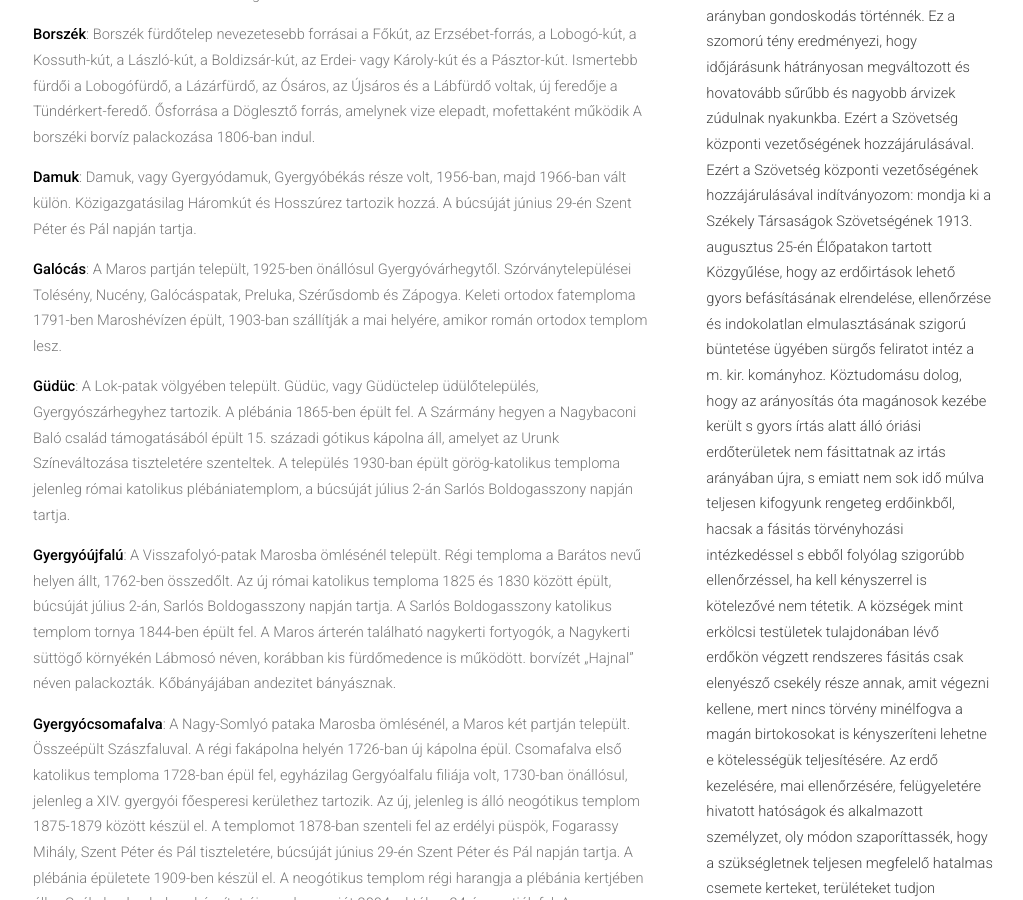
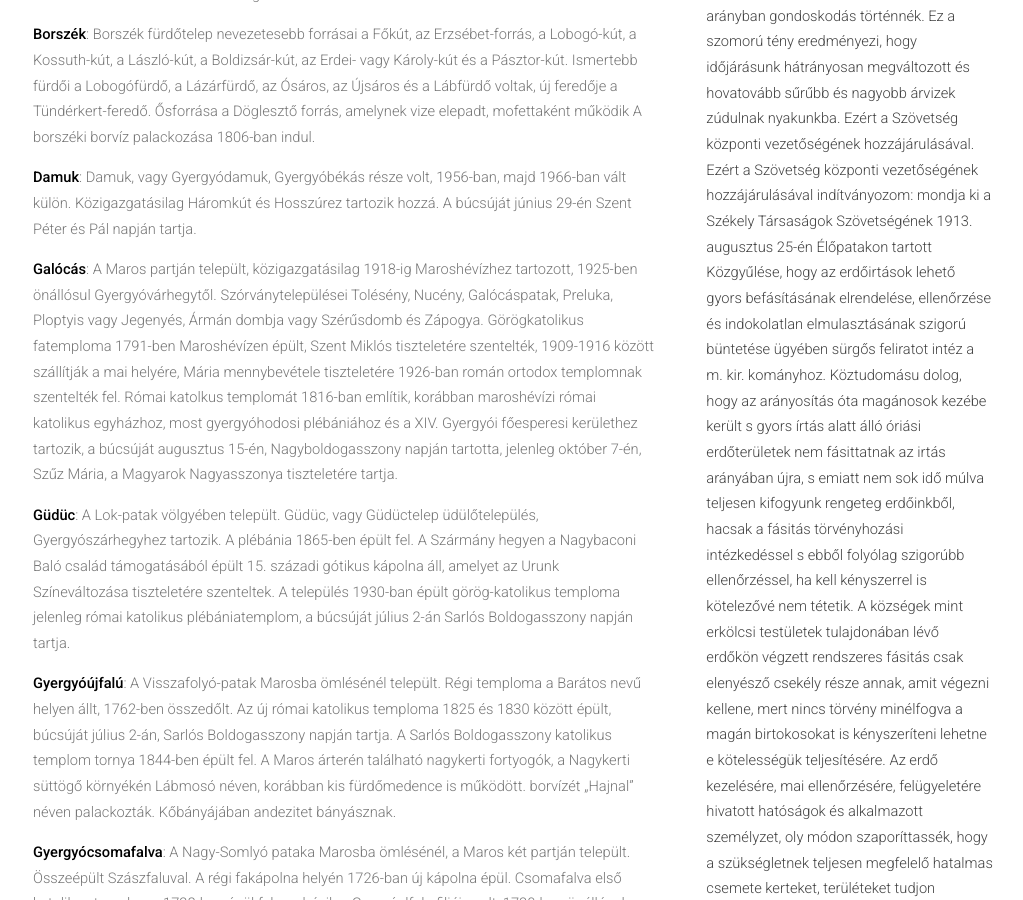
Before and after one commit to siculia/siculia.github.io, a Jekyll site: the page built from siculia-gyergyoszek.html, in a window 1280 px wide and 900 px high, scrolled down 1373 px. Shown: the whole window, without its empty margins (127-1150 px from the left). Built offline with Jekyll 4.4.1, drawn with Linux system fonts in a browser that asks for light colours; nearby versions of some CDN libraries; library files that are not in the unit come from our copies.

Commit message:
Galócás++

```diff
--- a/siculia-gyergyoszek.html
+++ b/siculia-gyergyoszek.html
@@ -33,7 +33,7 @@ layout: default
 						<p style="text-align: left;"><b>Bélbor</b>: Bélbor településtől keletre a Maroshévíz-Borszék megszünt kisvasút mellett fekszik a Huruba borvízforrás és a Madárdöglesztő.</p>
 						<p style="text-align: left;"><b>Borszék</b>: Borszék fürdőtelep nevezetesebb forrásai a Főkút, az Erzsébet-forrás, a Lobogó-kút, a Kossuth-kút, a László-kút, a Boldizsár-kút, az Erdei- vagy Károly-kút és a Pásztor-kút. Ismertebb fürdői a Lobogófürdő, a Lázárfürdő, az Ósáros, az Újsáros és a Lábfürdő voltak, új feredője a Tündérkert-feredő. Ősforrása a Döglesztő forrás, amelynek vize elepadt, mofettaként működik A borszéki borvíz palackozása 1806-ban indul.</p>
 						<p style="text-align: left;"><b>Damuk</b>: Damuk, vagy Gyergyódamuk, Gyergyóbékás része volt, 1956-ban, majd 1966-ban vált külön. Közigazgatásilag Háromkút és Hosszúrez tartozik hozzá. A búcsúját június 29-én Szent Péter és Pál napján tartja.
-						<p style="text-align: left;"><b>Galócás</b>: A Maros partján települt, 1925-ben önállósul Gyergyóvárhegytől. Szórványtelepülései Tolésény, Nucény, Galócáspatak, Preluka, Szérűsdomb és Zápogya. Keleti ortodox fatemploma 1791-ben Maroshévízen épült, 1903-ban szállítják a mai helyére, amikor román ortodox templom lesz. </p>
+						<p style="text-align: left;"><b>Galócás</b>: A Maros partján települt, közigazgatásilag 1918-ig Maroshévízhez tartozott, 1925-ben önállósul Gyergyóvárhegytől. Szórványtelepülései Tolésény, Nucény, Galócáspatak, Preluka, Ploptyis vagy Jegenyés, Ármán dombja vagy Szérűsdomb és Zápogya. Görögkatolikus fatemploma 1791-ben Maroshévízen épült, Szent Miklós tiszteletére szentelték, 1909-1916 között szállítják a mai helyére, Mária mennybevétele tiszteletére 1926-ban román ortodox templomnak szentelték fel. Római katolkus templomát 1816-ban említik, korábban maroshévízi római katolikus egyházhoz, most gyergyóhodosi plébániához és a XIV. Gyergyói főesperesi kerülethez tartozik, a búcsúját augusztus 15-én, Nagyboldogasszony napján tartotta, jelenleg október 7-én, Szűz Mária, a Magyarok Nagyasszonya tiszteletére tartja.</p>
 						<p style="text-align: left;"><b>Güdüc</b>: A Lok-patak völgyében települt. Güdüc, vagy Güdüctelep üdülőtelepülés, Gyergyószárhegyhez tartozik. A plébánia 1865-ben épült fel. A Szármány hegyen a Nagybaconi Baló család támogatásából épült 15. századi gótikus kápolna áll, amelyet az Urunk Színeváltozása tiszteletére szenteltek. A település 1930-ban épült görög-katolikus temploma jelenleg római katolikus plébániatemplom, a búcsúját július 2-án Sarlós Boldogasszony napján tartja.</p>
 						<p style="text-align: left;"><b>Gyergyóújfalú</b>: A Visszafolyó-patak Marosba ömlésénél települt. Régi temploma a Barátos nevű helyen állt, 1762-ben összedőlt. Az új római katolikus temploma 1825 és 1830 között épült, búcsúját július 2-án, Sarlós Boldogasszony napján tartja. A Sarlós Boldogasszony katolikus templom tornya 1844-ben épült fel. A Maros árterén található nagykerti fortyogók, a Nagykerti süttögő környékén Lábmosó néven, korábban kis fürdőmedence is működött.  borvízét „Hajnal” néven palackozták. Kőbányájában andezitet bányásznak.</p>
 						<p style="text-align: left;"><b>Gyergyócsomafalva</b>: A Nagy-Somlyó pataka Marosba ömlésénél, a Maros két partján települt. Összeépült Szászfaluval. A régi fakápolna helyén 1726-ban új kápolna épül. Csomafalva első katolikus temploma 1728-ban épül fel, egyházilag Gergyóalfalu filiája volt, 1730-ban önállósul, jelenleg a XIV. gyergyói főesperesi kerülethez tartozik. Az új, jelenleg is álló neogótikus templom 1875-1879 között készül el. A templomot 1878-ban szenteli fel az erdélyi püspök, Fogarassy Mihály, Szent Péter és Pál tiszteletére, búcsúját június 29-én Szent Péter és Pál napján tartja. A plébánia épületete 1909-ben készül el. A neogótikus templom régi harangja a plébánia kertjében áll, a Székelyudvarhelyen készítet új nagyharangját 2004. október 24-én avatják fel. A gyergyócsomafalva-szászfalusi kápolnát 1995-ben szenteltik fel, búcsúját március 25-én Gyümölcsoltó Boldogasszony napján tartják. A településen áll a Borsos Miklós Emlékház, amit 2002-ben avattak fel. A község területén több borvízforrás fakad, híresek voltak a Töltési-, a Honcsok utcai Csonka Kati „küpüje” és a Maroshíd alatti források. Gyergyócsomafalván állt a Felsőnyírfürdő, a helyette épült borvizes Feredőt 2008-ban a fürdőépítő kalákával építik fel. A Rendezvénycsűr és a Szauna 2010-ben épül fel. A Kilátóról az egész Gyergyói-medencét be lehet látni.</p>
```
